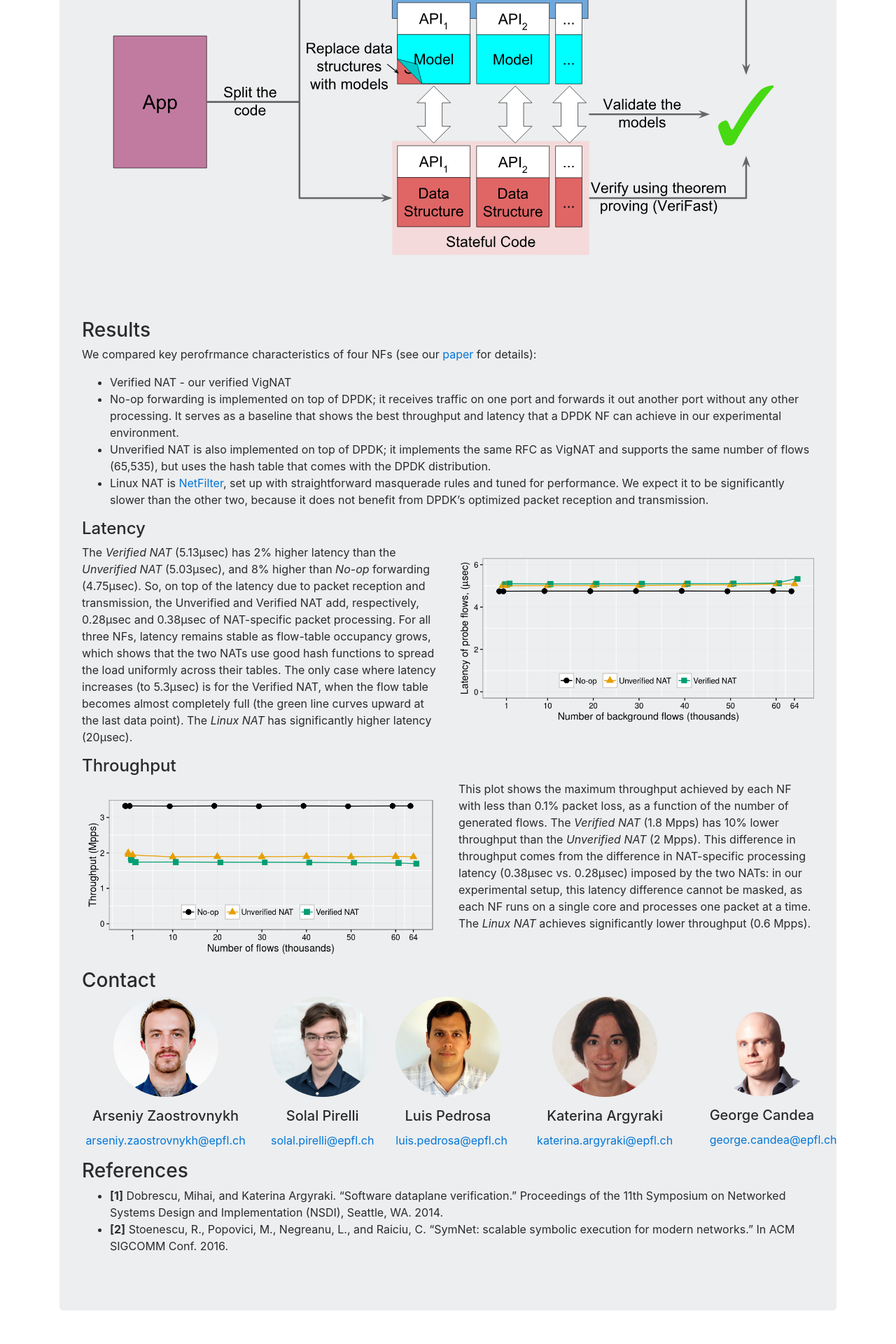
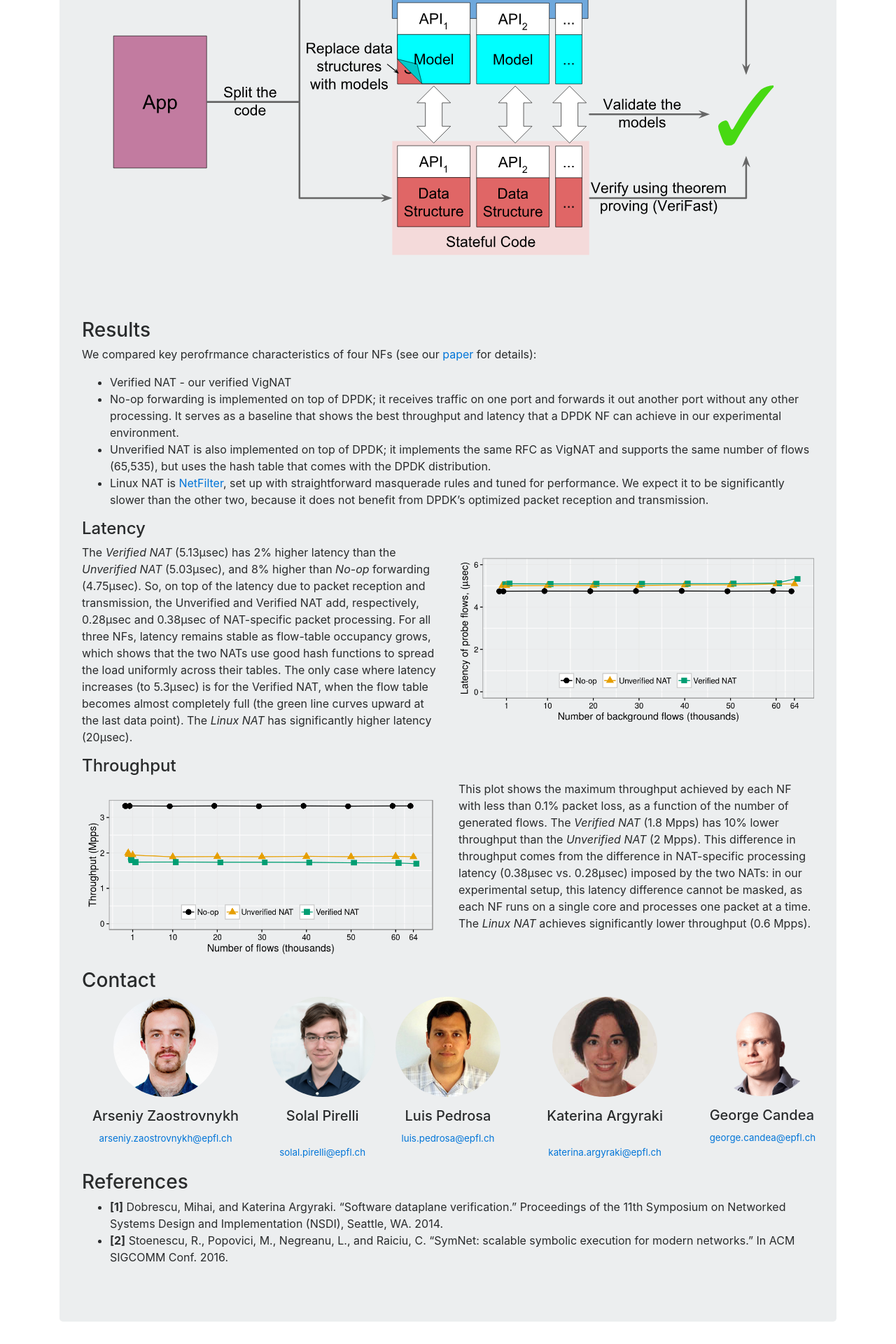
Before and after one commit to vignat/vignat.github.io, a Jekyll site: the page built from index.md, in a window 1280 px wide. Shown: the part 1344-3264 px from the top of the page at 70% size. Built offline with Jekyll 4.4.1, drawn with Linux system fonts in a browser that asks for light colours; a style sheet for code colours, icons or effects is not loaded.

Commit message:
Make e-mails fit in the google chrome.

```diff
--- a/css/style.css
+++ b/css/style.css
@@ -53,3 +53,7 @@ table tr th :last-child, table tr td :last-child {
 .bumshot {
     border-radius: 50%;
 }
+
+.card-email {
+    font-size: smaller;
+}
--- a/index.md
+++ b/index.md
@@ -106,31 +106,38 @@ The _Linux NAT_ achieves significantly lower throughput (0.6 Mpps).
 <div class="col-md-3 text-center">
 <img class="bumshot" src="images/headshots/arseniy_small.jpg" alt="Arseniy Zaostrovnykh"/>
 <h5 class="card-title">Arseniy Zaostrovnykh</h5>
-<p><a href="mailto:arseniy.zaostrovnykh@epfl.ch">arseniy.zaostrovnykh@epfl.ch</a></p>
+<p class="card-email"><a href="mailto:arseniy.zaostrovnykh@epfl.ch">
+arseniy.zaostrovnykh@epfl.ch
+</a></p>
 </div>
 
 <div class="col-md-2 text-center">
 <img class="card-img-top bumshot" src="images/headshots/solal_small.png" alt="Solal Pirelli"/>
 <h5 class="card-title">Solal Pirelli</h5>
-<p> <a href="mailto:solal.pirelli@epfl.ch">solal.pirelli@epfl.ch</a> </p>
+<p class="card-email"> <br/><a href="mailto:solal.pirelli@epfl.ch">solal.pirelli@epfl.ch
+</a> </p>
 </div>
 
 <div class="col-md-2 text-center">
 <img class="card-img-top bumshot" src="images/headshots/luis_small.jpg" alt="Luis Pedrosa"/>
 <h5 class="card-title">Luis Pedrosa</h5>
-<p> <a href="mailto:luis.pedrosa@epfl.ch">luis.pedrosa@epfl.ch</a> </p>
+<p class="card-email"> <a href="mailto:luis.pedrosa@epfl.ch">luis.pedrosa@epfl.ch
+</a> </p>
 </div>
 
 <div class="col-md-3 text-center">
 <img class="card-img-top bumshot" src="images/headshots/katerina_small.jpg" alt="Katerina Argyraki"/>
 <h5 class="card-title">Katerina Argyraki</h5>
-<p> <a href="mailto:katerina.argyraki@epfl.ch">katerina.argyraki@epfl.ch</a> </p>
+<p class="card-email"> <br/><a href="mailto:katerina.argyraki@epfl.ch">
+katerina.argyraki@epfl.ch
+</a> </p>
 </div>
 
 <div class="col-md-2 text-center">
 <img class="card-img-top bumshot" src="images/headshots/george_small.png" alt="George Candea"/>
 <h5 class="card-title">George Candea</h5>
-<p> <a href="mailto:george.candea@epfl.ch">george.candea@epfl.ch</a> </p>
+<p class="card-email"> <a href="mailto:george.candea@epfl.ch">george.candea@epfl.ch
+</a> </p>
 </div>
 </div>
 
```
